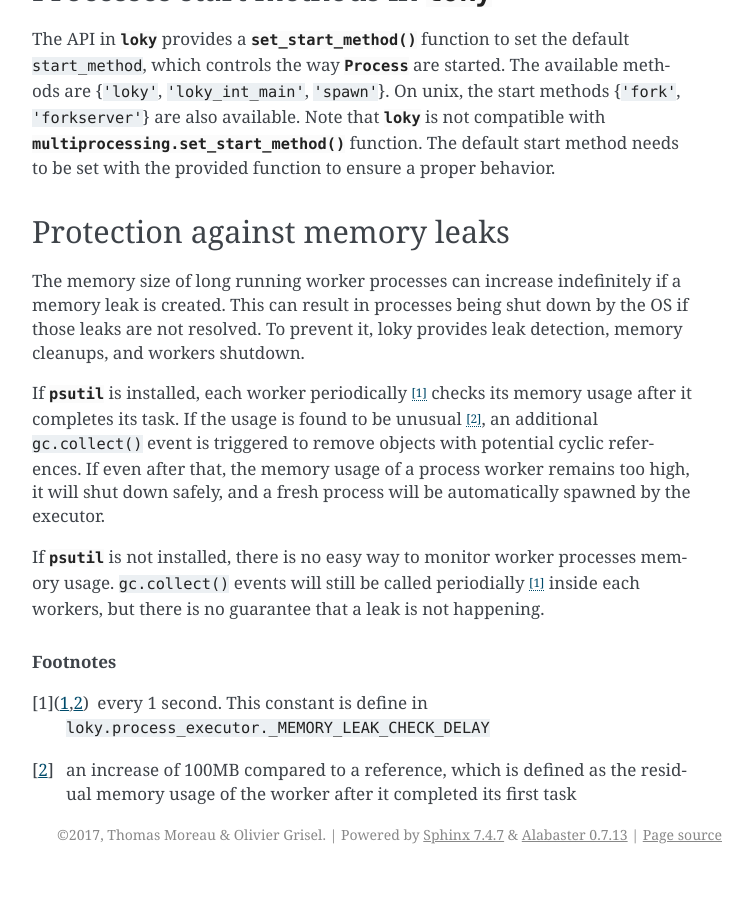
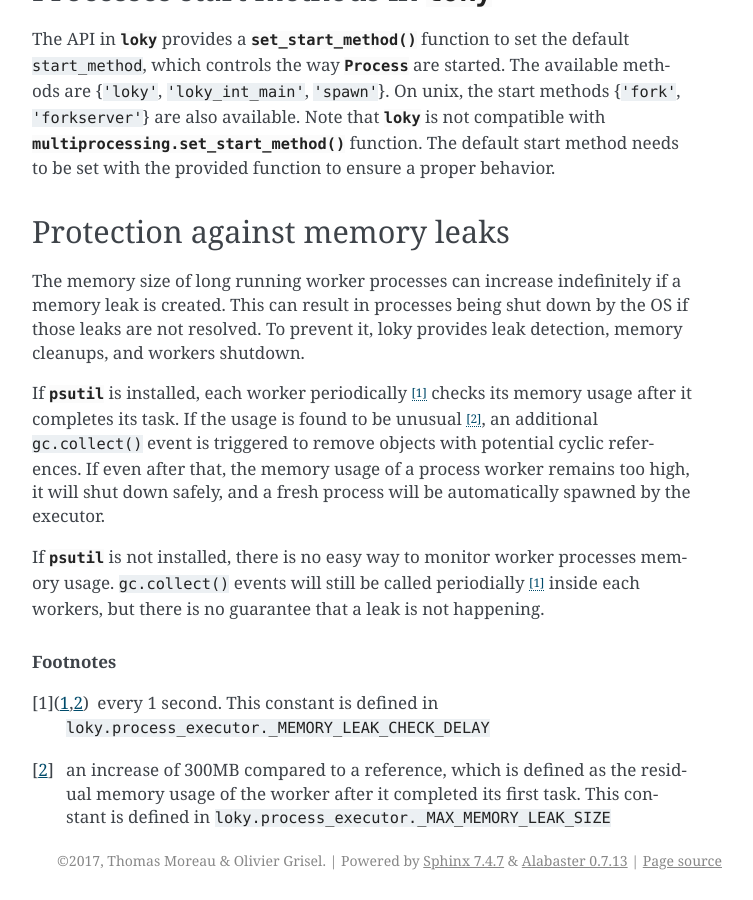
Before and after one commit to joblib/loky, a Sphinx documentation site: the page built from docs/API.rst, in a window 1280 px wide and 900 px high, scrolled down 1111 px. Shown: the whole window, without its empty margins (388-1141 px from the left). Built offline with Sphinx 7.4.7, drawn with Linux system fonts in a browser that asks for light colours; pages that are not in the unit, such as notebooks, are missing from menus; before the commit the page ends 1985 px from its top, so only the background shows below that.

Commit message:
DOC fix typo and _MAX_MEMORY_LEAK_SIZE in API.rst (#361)

```diff
--- a/docs/API.rst
+++ b/docs/API.rst
@@ -55,8 +55,8 @@ not happening.
 
 .. rubric:: Footnotes
 
-.. [#periodically_fn] every 1 second. This constant is define in :code:`loky.process_executor._MEMORY_LEAK_CHECK_DELAY`
-.. [#psutil_unusual_fn] an increase of 100MB compared to a reference, which is defined as the residual memory usage of the worker after it completed its first task
+.. [#periodically_fn] every 1 second. This constant is defined in :code:`loky.process_executor._MEMORY_LEAK_CHECK_DELAY`
+.. [#psutil_unusual_fn] an increase of 300MB compared to a reference, which is defined as the residual memory usage of the worker after it completed its first task. This constant is defined in :code:`loky.process_executor._MAX_MEMORY_LEAK_SIZE`
 
 
 
```
